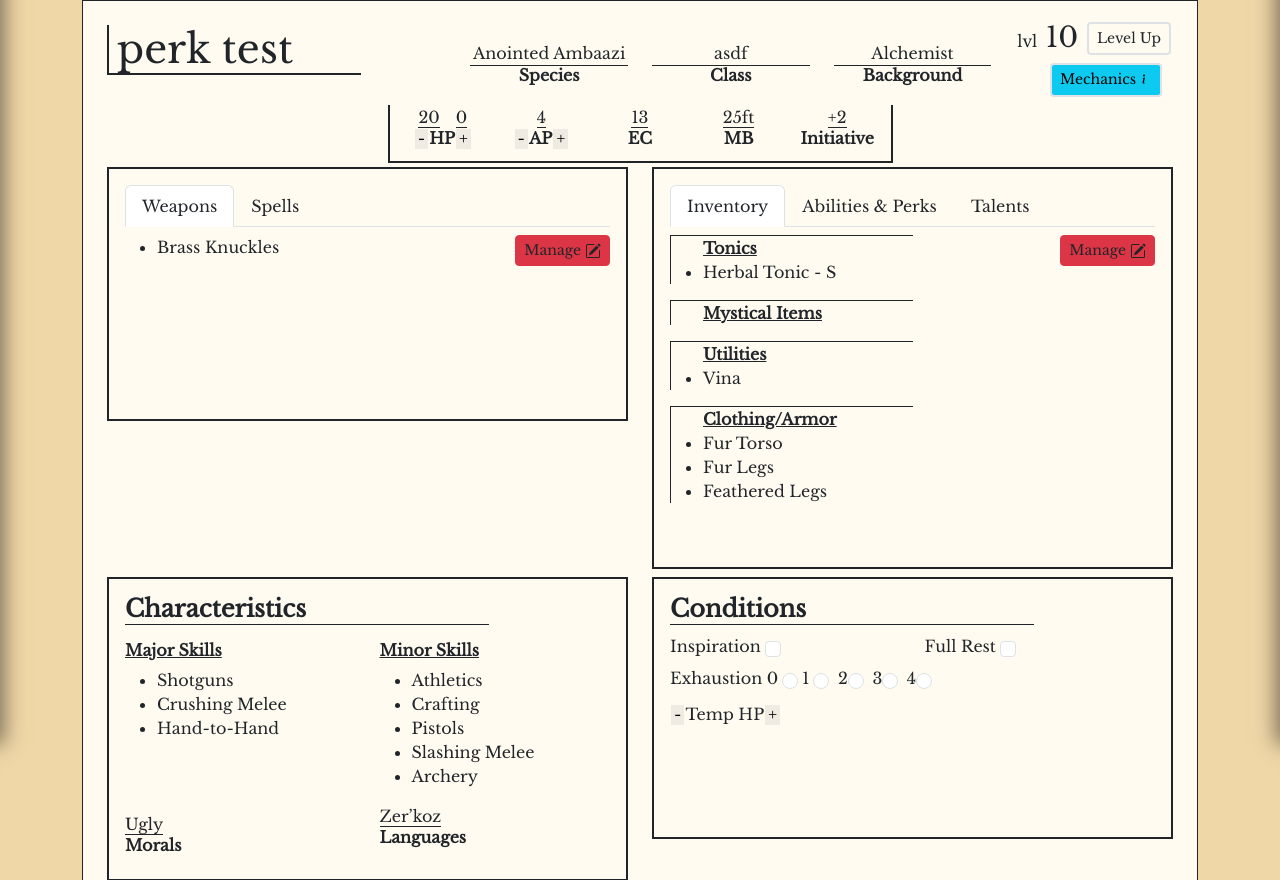
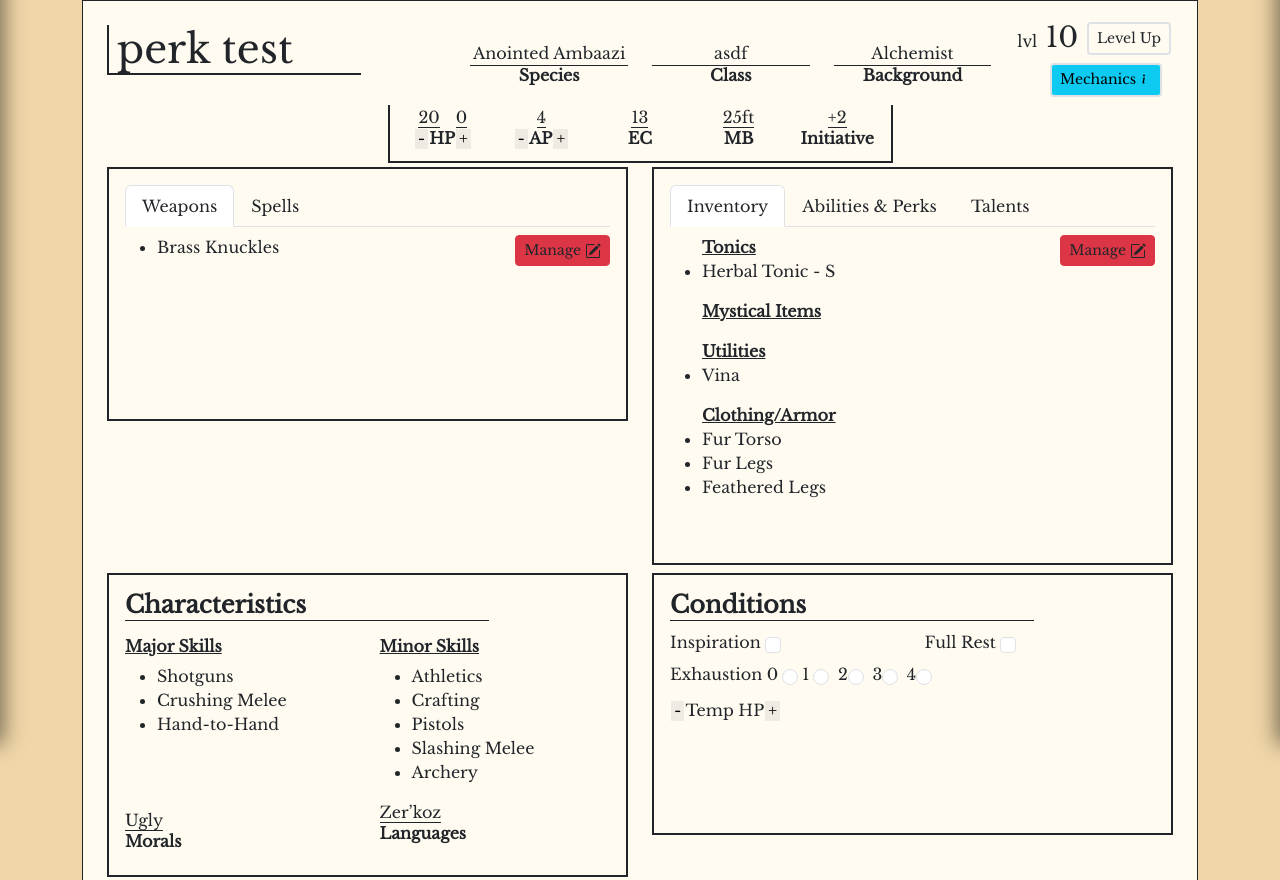
Before and after one commit to grantNixon/WWTTRPG, a Django app: page /create/character_detail/13 in a window 1280 px wide. Shown: the part 56-936 px from the top of the page. Run offline with Django 5.2, Linux system fonts and the light colour scheme; data comes from the database, SQL or seed files in the repository; both versions use the stored data as it was after the commit.

Commit message:
Minor editing

```diff
--- a/WTTRPG/create/templates/create/character_detail.html
+++ b/WTTRPG/create/templates/create/character_detail.html
@@ -369,26 +369,26 @@
                           </div>
                           <!-- For these inventory li items.. need to update to ensure the IDs added in the fetch functions are retained on page refresh -->
 
-                          <ul id="current-tonics2" class="mb-0 border-start border-top border-dark w-50"><u><b>Tonics</b></u>
+                          <ul id="current-tonics2" class="mb-0"><u><b>Tonics</b></u>
                                 {% for tonic in character.inventory.tonics %}
                                     <li>{{ tonic.name }}</li>
                                 {% endfor %}
                             </ul>
-                             <ul id="current-items2" class="mb-0 border-start border-top border-dark w-50 mt-3"><u><b>Mystical Items</b></u>
+                             <ul id="current-items2" class="mb-0 mt-3"><u><b>Mystical Items</b></u>
                                 {% for item in character.inventory.items %}
                                    {% if item.name %}
                              <li>{{ item.name }}</li>
                                {% endif %}
                                {% endfor %}
                             </ul>
-                              <ul id="current-utilities2" class="mb-0 border-start border-top border-dark w-50 mt-3"><u><b>Utilities</b></u>
+                              <ul id="current-utilities2" class="mb-0 mt-3"><u><b>Utilities</b></u>
                                 {% for utility in character.inventory.utilities %}
                                    {% if utility.name %}
                                   <li>{{ utility.name }}</li>
                                {% endif %}
                              {% endfor %}
                             </ul>
-                             <ul id="current-clothing2" class="mb-0 border-start border-top border-dark w-50 mt-3"><u><b>Clothing/Armor</b></u>
+                             <ul id="current-clothing2" class="mb-0 mt-3"><u><b>Clothing/Armor</b></u>
                                 {% for clothing in character.inventory.clothing %}
                                   {% if clothing.name %}
                              <li>{{ clothing.name }}</li>
@@ -1093,9 +1093,7 @@ function fetchSpells() {
         const currentSpellList = document.getElementById("current-spells");
         currentSpellList.innerHTML = "";
         jsonData.forEach((spell) => {
-          currentSpellList.innerHTML += `<button class="btn btn-primary p-1 text-dark" style="background-color: white;" onclick="removeWeapon('${weapon.name}')">${weapon.name}<svg xmlns="http://www.w3.org/2000/svg" width="16" height="16" fill="red" class="bi bi-dash-square-fill ms-2" viewBox="0 0 16 16">
-  <path d="M2 0a2 2 0 0 0-2 2v12a2 2 0 0 0 2 2h12a2 2 0 0 0 2-2V2a2 2 0 0 0-2-2zm2.5 7.5h7a.5.5 0 0 1 0 1h-7a.5.5 0 0 1 0-1"/>
-</svg></button><br />`;
+          currentSpellList.innerHTML += ``;
         });
       });
     }
@@ -1135,7 +1133,7 @@ function chooseSpell(spellId) {
     })
     .then(response => response.json())
     .then(data => {
-      alert(data.message || "Spell learned!");
+      alert(data.message || "Spell learned! Refresh page to populate");
         closeSpellModal();
     });
 }
```
Also changed, not shown: WTTRPG/home_page/templates/home_page/homepage.html (+4 -4 lines), WTTRPG/db.sqlite3.
